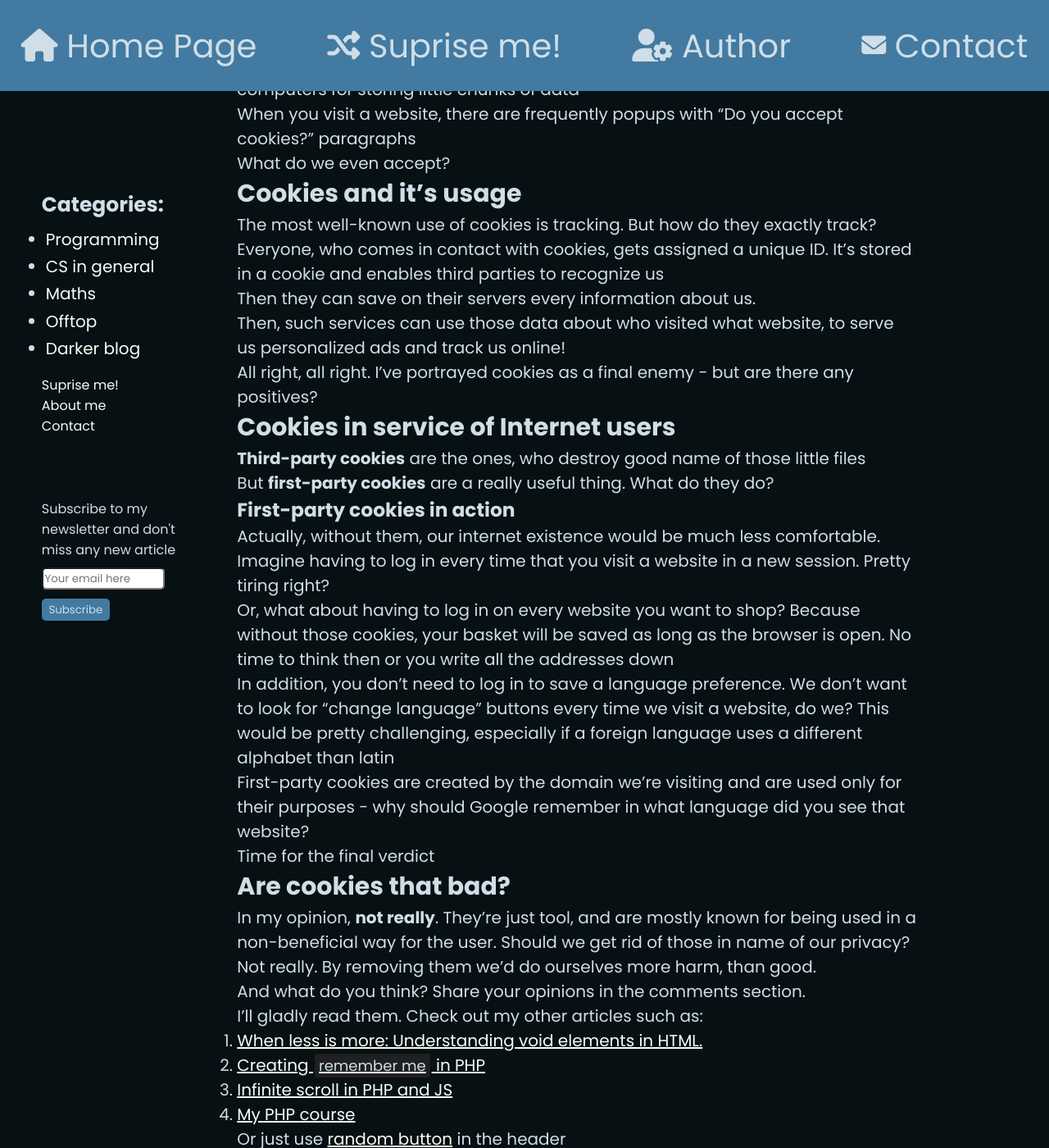
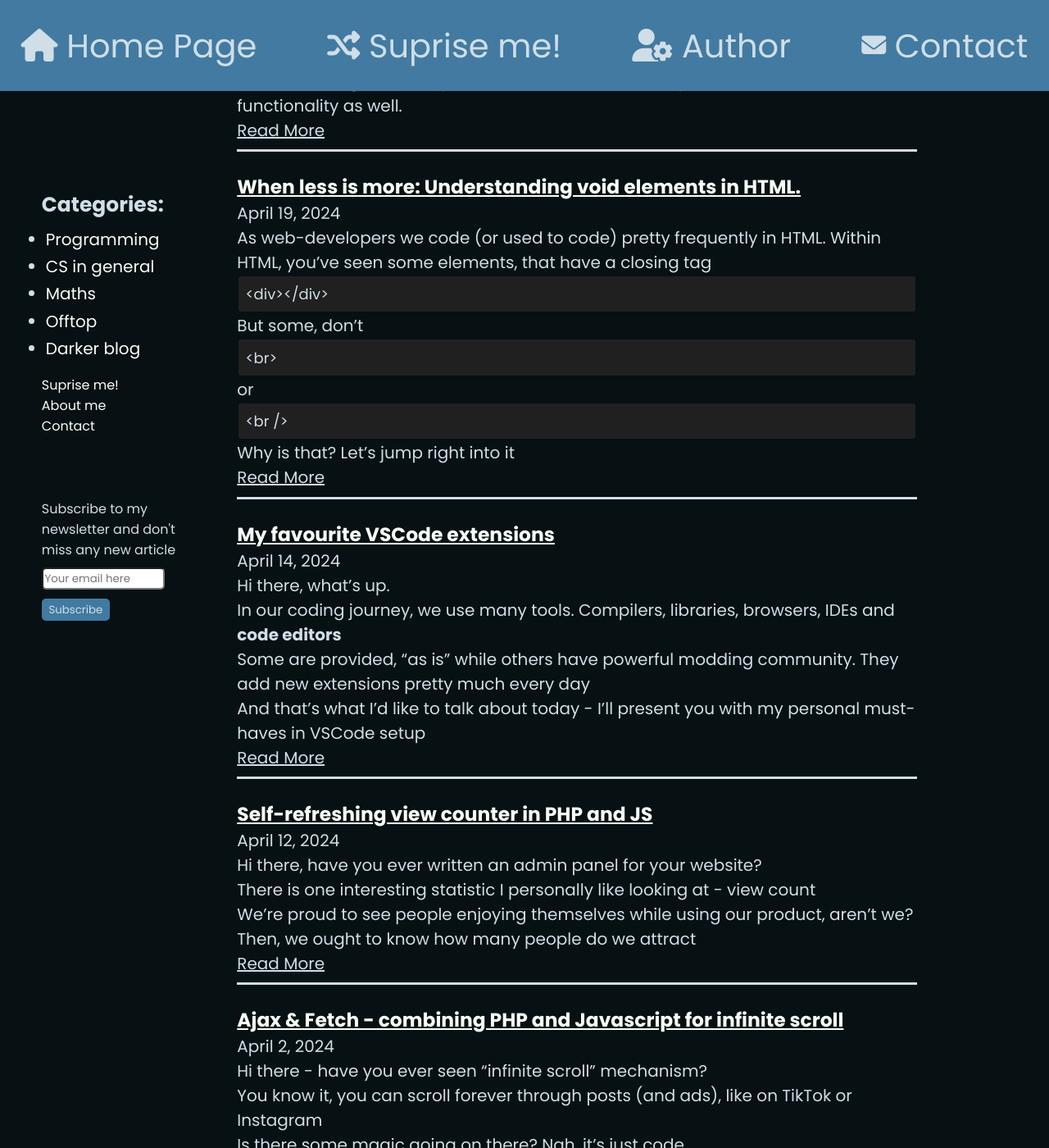
Before and after one commit to wizarddos/blog, a Jekyll site: the page built from _categories/programming.md, in a window 1280 px wide and 1400 px high, scrolled down 368 px. Shown: the whole window at 82% size. Built offline with Jekyll 4.4.1, drawn with Linux system fonts in a browser that asks for light colours; some of the changed lines change nothing that is shown; some of the changed text lies outside the part shown.

Commit message:
Updated one article

```diff
--- a/_posts/2024-05-06-are-cookies-as-bad-as-they-say.md
+++ b/_posts/2024-05-06-are-cookies-as-bad-as-they-say.md
@@ -2,7 +2,7 @@
 layout: post
 title: "The Truth About Cookies: Friend or Foe?"
 author: wizarddos
-category: Programming
+category: cs-in-general
 excerpt_separator: <!--more-->
 ---
 
@@ -12,6 +12,8 @@
 
 But, are they really just bad? Can we use them for a good cause?
 Let's take a look
+
+<!--more-->
 
 ## Cookies? Like from a bakery?
 
```
